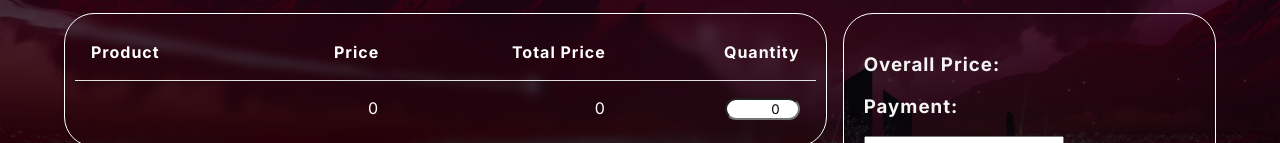
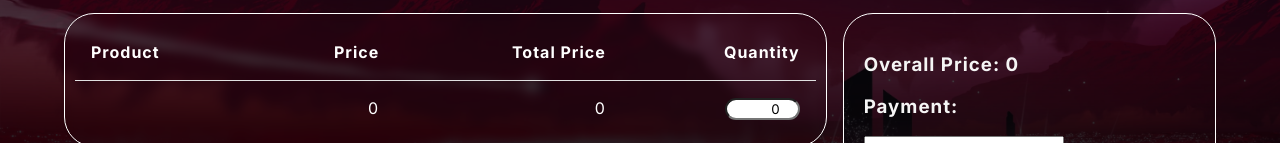
Before and after one commit to Galaxieed/canteen-management-system, a React (Vite) app in the folder client/: page /pos in a window 1280 px wide. Shown: the part 520-663 px from the top of the page. Built offline with nearby package versions, Linux system fonts and the light colour scheme; a web font is replaced by a local one.

Commit message:
added Overall Price in Totals with computations

```diff
--- a/client/src/components/pos/pos.jsx
+++ b/client/src/components/pos/pos.jsx
@@ -4,8 +4,9 @@ import NavBar from '../../shared-components/nav-bar/navbar'
 import Footer from '../../shared-components/footer/footer'
 import Grid from '@mui/material/Grid';
 import MyTable from '../../shared-components/my-table/my-table';
-import { useState } from 'react';
+import { useEffect, useState } from 'react';
 import { editProductListQty } from '../../services/setters';
+import PropTypes from "prop-types";
 
 const sampleData = [
     {
@@ -25,12 +26,21 @@ const sampleData = [
 
 export default function POS() {
     const [productsList, setProductsList] = useState(sampleData);
+    const [overallPrice, setOverallPrice] = useState(0);
     const [cartList, setCartList] = useState([{
         product: '',
         price: 0,
         totalPrice: 0,
         quantity: 0
     }]);
+
+    useEffect(() => {
+        let overall = 0;
+        for (let cart of cartList) {
+            overall += parseInt(cart.totalPrice);
+        }
+        setOverallPrice(overall);
+    }, [cartList])
 
     function addToCart(newValue, index) {
         editProductListQty(setProductsList, productsList[index].quantity - 1, index);
@@ -127,7 +137,7 @@ export default function POS() {
                         </Grid>
                         <Grid item xs={12} md={4} sx={{display: 'flex', flexDirection: 'column'}}>
                             <h2>Totals</h2>
-                            <Totals />
+                            <Totals overallPrice={overallPrice}/>
                         </Grid>
                     </Grid>
                 </Container>
@@ -137,10 +147,10 @@ export default function POS() {
     )
 }
 
-function Totals() {
+function Totals(props) {
     return (
         <div className={`${pos.totalsContainer}`}>
-            <h3>Overall Price: </h3>
+            <h3>Overall Price: {props.overallPrice}</h3>
             <h3>Payment: </h3>
             <input type="number" />
             <h3>Change: </h3>
@@ -148,3 +158,7 @@ function Totals() {
         </div>
     )
 }
+
+Totals.propTypes = {
+    overallPrice: PropTypes.any
+}
```
